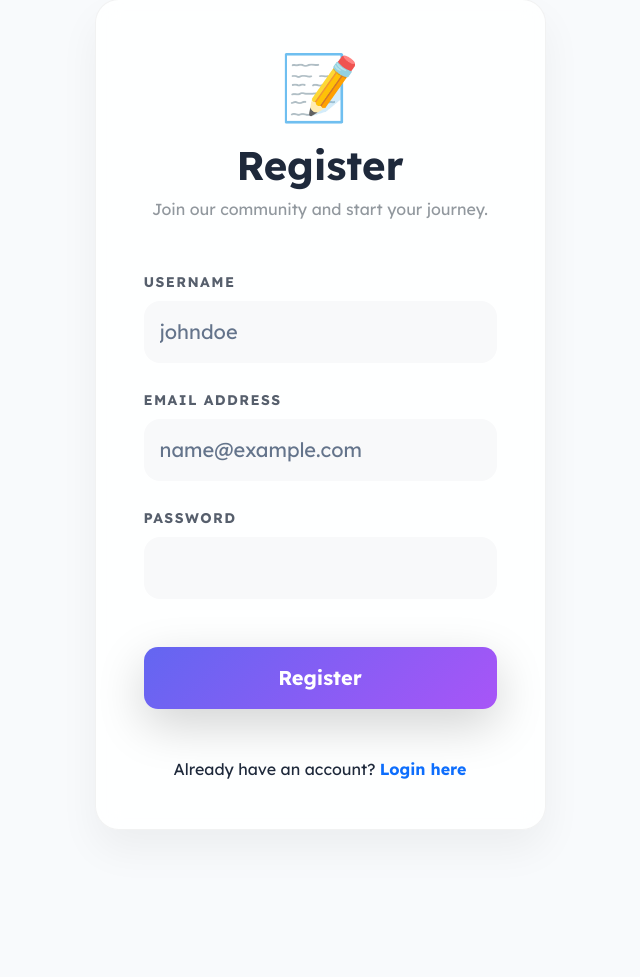
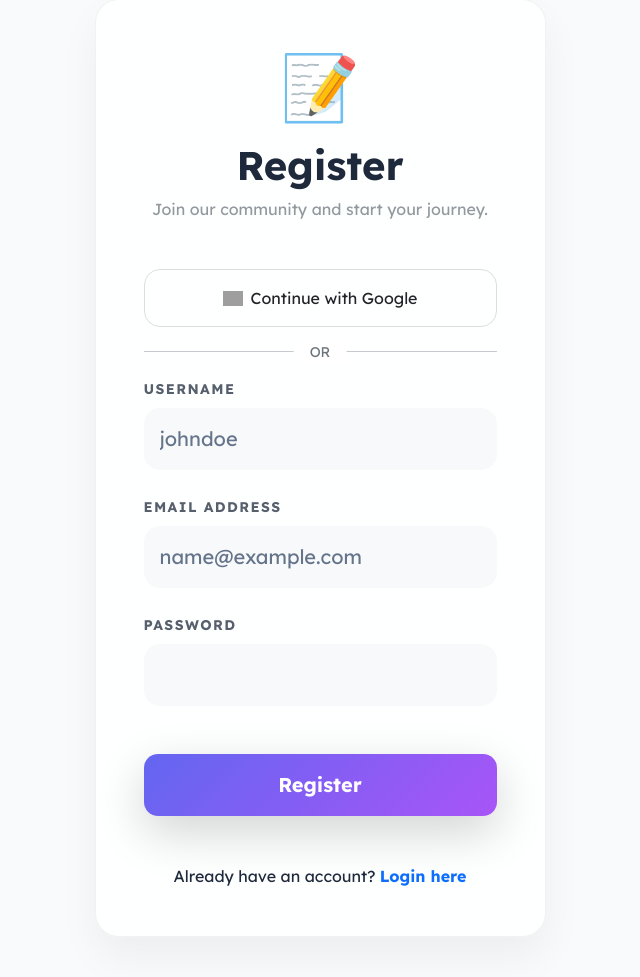
Before and after one commit to Vijayalaxmi45-ai/Dyslexia-learning-system, a Flask app: page /register in a window 1280 px wide. Shown: the part 202-1179 px from the top of the page, without its empty margins (320-960 px from the left). Run offline with Flask 3, Linux system fonts and the light colour scheme; grey boxes are pictures that could not be loaded.

Commit message:
Fixed 'no such table' error by delaying DB initialization and added 'Continue with Google' UI.

```diff
--- a/app.py
+++ b/app.py
@@ -34,13 +34,6 @@ def get_model():
         except Exception as e:
             print(f"Warning: Model could not be loaded: {e}")
     return model
-
-# Initialize database on startup slightly more safely
-try:
-    with app.app_context():
-        db.create_all()
-except:
-    pass
 
 login_manager = LoginManager(app)
 login_manager.login_view = 'login'
@@ -1025,6 +1018,11 @@ def internal_error(error):
     import traceback
     return f"<h1>Internal Server Error</h1><pre>{traceback.format_exc()}</pre>", 500
 
+# Initialize database on EVERY request to ensure tables exist in ephemeral /tmp
+@app.before_request
+def initial_db_setup():
+    db.create_all()
+
 if __name__ == '__main__':
     port = int(os.environ.get('PORT', 5000))
     app.run(host='0.0.0.0', port=port, debug=False)
--- a/templates/register.html
+++ b/templates/register.html
@@ -11,6 +11,18 @@
                     <div class="display-3 mb-3">📝</div>
                     <h1 class="fw-bold mb-0 display-6">{{ t.register }}</h1>
                     <p class="text-secondary opacity-75 mt-2">Join our community and start your journey.</p>
+                </div>
+
+                <div class="mb-4">
+                    <a href="#" class="btn btn-outline-dark w-100 rounded-4 p-3 d-flex align-items-center justify-content-center gap-2 border-opacity-25" style="border: 1px solid #ddd;">
+                        <img src="https://www.gstatic.com/firebasejs/ui/2.0.0/images/auth/google.svg" alt="Google" width="20">
+                        Continue with Google
+                    </a>
+                </div>
+
+                <div class="position-relative text-center mb-4">
+                    <hr class="opacity-10">
+                    <span class="position-absolute top-50 start-50 translate-middle bg-white px-3 small text-secondary">OR</span>
                 </div>
 
                 <form action="{{ url_for('register') }}" method="POST">
```
Also changed, not shown: templates/login.html (+12 -0 lines).
